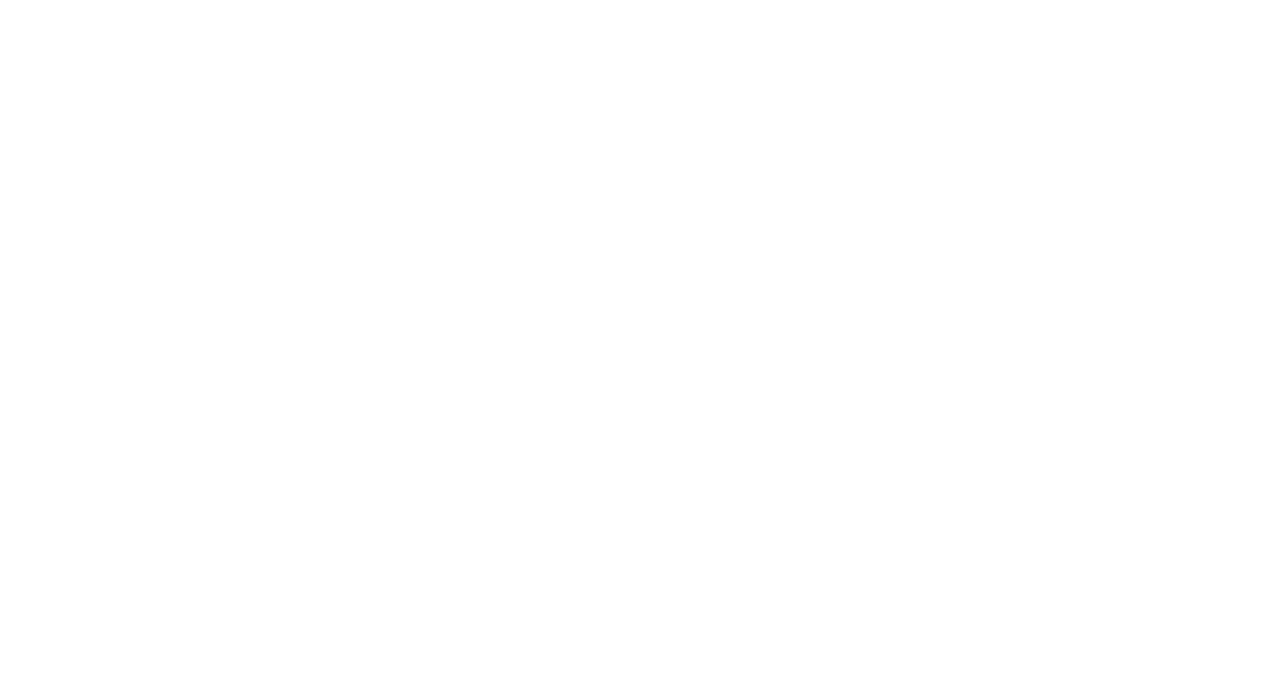
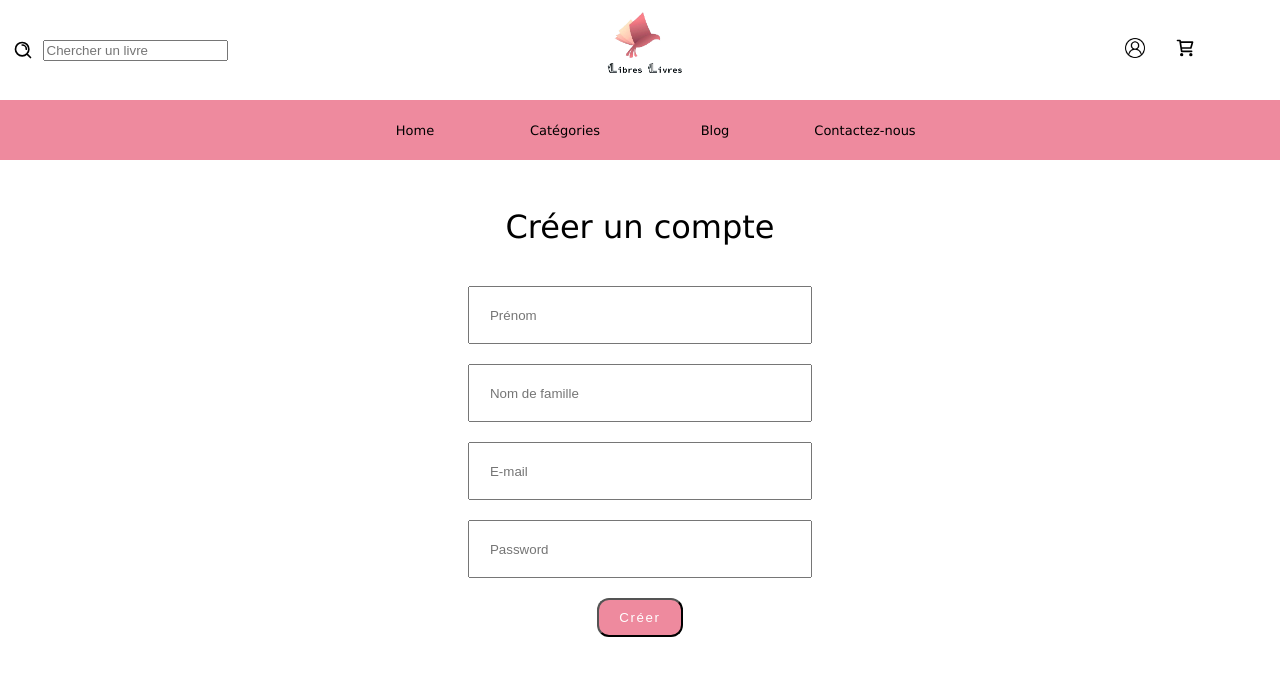
Before and after one commit to a3lachi/libreslivres, a React (Create React App) app: page /signup in a window 1280 px wide. Before the commit this address had no page. Shown: the top 676 px of the page. Built offline with nearby package versions, Linux system fonts and the light colour scheme.

Commit message:
added sign up page

```diff
--- a/src/App.js
+++ b/src/App.js
@@ -2,6 +2,7 @@ import React from 'react';
 import { BrowserRouter as Router, Routes, Route } from 'react-router-dom';
 import Home from './pages/Home';
 import Signin from './pages/Signin';
+import Signup from './pages/Signup';
 
 function App() {
   return (
@@ -10,6 +11,8 @@ function App() {
         <Route exact path="/" element={<Home />} />
 
         <Route exact path="/profil" element={<Signin />} />
+
+        <Route exact path="/signup" element={<Signup />} />
       </Routes>
     </Router>
   );
--- a/src/pages/Signin.module.css
+++ b/src/pages/Signin.module.css
@@ -1,7 +1,7 @@
 
 
 .container{
-    margin: 6rem auto 9rem;
+    margin: 3rem auto 9rem;
     max-width: 33.4rem;
     padding: 0 1.5rem;
     text-align: center;
--- /dev/null
+++ b/src/pages/Signup.js
@@ -0,0 +1,31 @@
+import styles from './Signin.module.css';
+import Navbar from "../components/Navbar";
+import NavbarTwo from "../components/NavbarTwo";
+
+const Signup = () => {
+
+
+    return(
+        <>
+            <Navbar/>
+            <NavbarTwo/>
+
+            <div className={styles.container}>
+
+                <h1 id="login" tabindex="-1">
+                    Créer un compte
+                </h1>
+
+                <form className={styles.wrapper}>
+                    <input type='email' placeholder='Prénom' />
+                    <input type='password' placeholder='Nom de famille'  />
+                    <input type='password' placeholder='E-mail'  />
+                    <input type='password' placeholder='Password'  />
+                    <button>Créer</button>
+                </form>
+            </div>
+        </>
+    )
+}
+
+export default Signup ;
```
